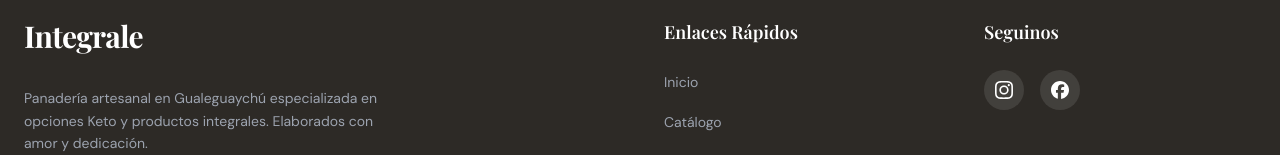
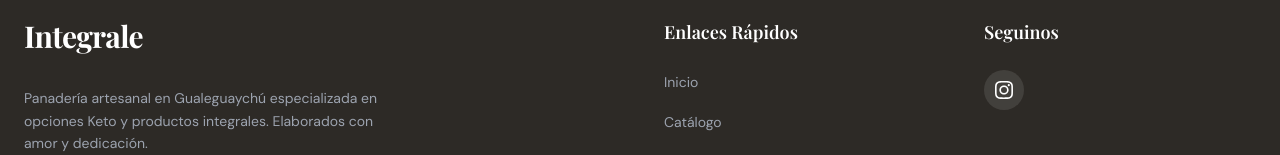
Before and after one commit to FTAMBURRO/integrale-vg, a React (Vite) app: page / in a window 1280 px wide. Shown: the part 5459-5614 px from the top of the page. Built offline with nearby package versions, Linux system fonts and the light colour scheme.

Commit message:
Actuaizaciones links wsp-ig

```diff
--- a/src/components/Footer.tsx
+++ b/src/components/Footer.tsx
@@ -1,5 +1,5 @@
 import { Link, useLocation } from "wouter";
-import { SiInstagram, SiFacebook } from "react-icons/si";
+import { SiInstagram } from "react-icons/si";
 import { SITE_CONFIG } from "@/lib/constants";
 
 export default function Footer() {
@@ -58,15 +58,6 @@ export default function Footer() {
               >
                 <SiInstagram size={18} />
               </a>
-              <a
-                href={SITE_CONFIG.facebookUrl}
-                target="_blank"
-                rel="noopener noreferrer"
-                className="w-10 h-10 rounded-full bg-white/10 flex items-center justify-center text-white hover:bg-primary hover:text-white transition-all"
-                aria-label="Facebook"
-              >
-                <SiFacebook size={18} />
-              </a>
             </div>
           </div>
         </div>
--- a/src/components/WhatsAppButton.tsx
+++ b/src/components/WhatsAppButton.tsx
@@ -22,7 +22,7 @@ export default function WhatsAppButton() {
       <Tooltip>
         <TooltipTrigger asChild>
           <a
-            href={getWhatsAppLink("Hola! Me interesa conocer sus productos de Integrale")}
+            href={getWhatsAppLink()}
             target="_blank"
             rel="noopener noreferrer"
             className="flex items-center justify-center w-14 h-14 bg-[#25D366] hover:bg-[#20b858] text-white rounded-full shadow-lg hover:shadow-xl transition-all hover:scale-110"
--- a/src/components/sections/FinalCTA.tsx
+++ b/src/components/sections/FinalCTA.tsx
@@ -43,7 +43,7 @@ export default function FinalCTA() {
             className="rounded-full bg-white text-primary hover:bg-white/90 h-16 px-10 text-lg font-bold shadow-lg hover:shadow-xl transition-all hover:-translate-y-1 group"
           >
             <a
-              href={getWhatsAppLink("Hola! Me interesa conocer sus productos de Integrale")}
+              href={getWhatsAppLink()}
               target="_blank"
               rel="noopener noreferrer"
               className="flex items-center gap-3"
--- a/src/lib/constants.ts
+++ b/src/lib/constants.ts
@@ -1,18 +1,19 @@
 import { FileText, Wheat, Croissant } from "lucide-react";
+
+export const WHATSAPP_NUMBER = "5493446534509";
+export const DEFAULT_WHATSAPP_MESSAGE = "Hola Integrale! Quisiera hacer una consulta sobre sus productos.";
 
 export const SITE_CONFIG = {
   name: "Integrale VG",
-  whatsapp: "5493446000000",
-  orderUrl: "https://pedido-integrale.vercel.app/",
-  instagramUrl: "https://instagram.com/integrale_vg",
+  whatsapp: WHATSAPP_NUMBER,
+  orderUrl: `https://wa.me/${WHATSAPP_NUMBER}?text=${encodeURIComponent(DEFAULT_WHATSAPP_MESSAGE)}`,
+  instagramUrl: "https://www.instagram.com/integralevg/",
   facebookUrl: "https://facebook.com/integrale_vg",
 };
 
-export const getWhatsAppLink = (message: string) => {
+export const getWhatsAppLink = (message: string = DEFAULT_WHATSAPP_MESSAGE) => {
   return `https://wa.me/${SITE_CONFIG.whatsapp}?text=${encodeURIComponent(message)}`;
 };
 
-export const WHATSAPP_NUMBER = "5493446000000";
-
 export const buildWhatsAppLink = (msg: string) =>
   `https://wa.me/${WHATSAPP_NUMBER.replace(/\D/g, "")}?text=${encodeURIComponent(msg)}`;
```
